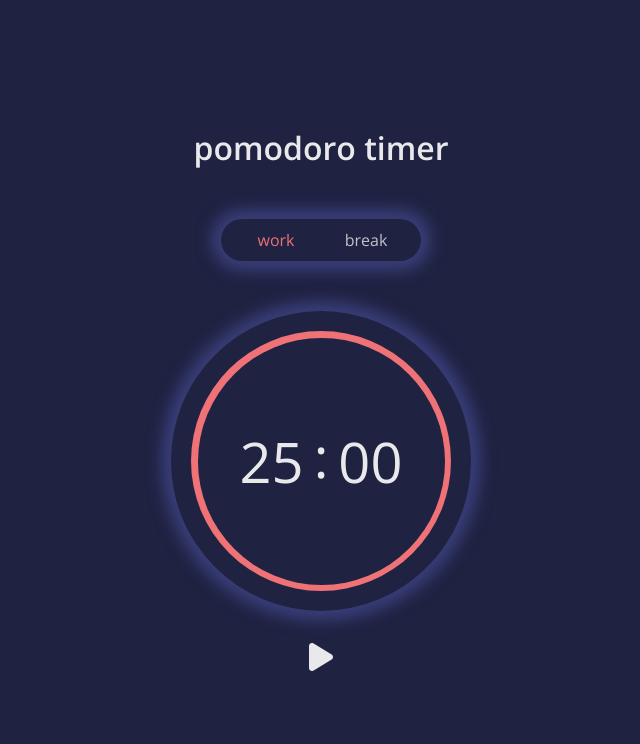
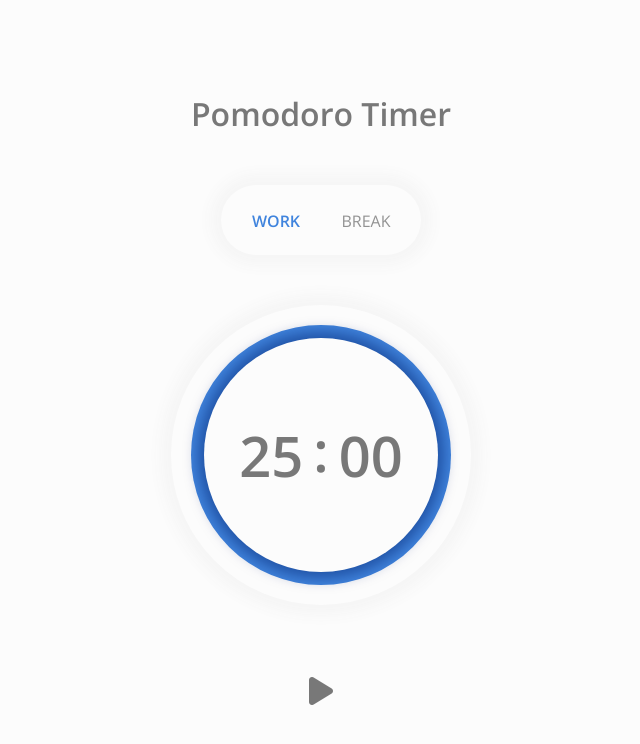
Before and after one commit to Jaammmees/2023Sem1ADDS, a plain HTML site: page index.html in a window 1280 px wide. Shown: the whole page, without its empty margins (319-959 px from the left). Drawn offline with nearby package versions, Linux system fonts and the light colour scheme.

Commit message:
added leading zeros and changed colours

```diff
--- a/index.html
+++ b/index.html
@@ -17,11 +17,11 @@
 <body>
     <section>
         <div class="container">
-            <h1>pomodoro timer</h1>
+            <h1>Pomodoro Timer</h1>
 
-            <div class="painel">
-                <p id="work" class="active">work</p>
-                <p id="break">break</p>
+            <div class="panel">
+                <p id="work" class="active">WORK</p>
+                <p id="break">BREAK</p>
             </div>
 
             <div class="timer">
--- a/script.js
+++ b/script.js
@@ -17,7 +17,7 @@ function start(){
     document.getElementById('start').style.display = "none";
     document.getElementById('reset').style.display = "block";
 
-    seconds = 59;
+    seconds = 15;
 
     let workMinutes = workTime - 1
     let breakMinutes = breakTime - 1
@@ -26,9 +26,10 @@ function start(){
 
     let timerFunction = () => {
         document.getElementById('minutes').innerHTML = workMinutes;
-        document.getElementById('seconds').innerHTML = seconds;
+        document.getElementById('seconds').innerHTML = seconds.toString().padStart(2, '0');
 
         seconds = seconds - 1;
+
 
         if(seconds == 0){
             workMinutes = workMinutes -1;
--- a/style.css
+++ b/style.css
@@ -1,10 +1,10 @@
 :root {
     font-size: 62.5%;
 
-    --color-primary: hsl(235, 35%, 19%);
-    --color-secondary: hsl(358, 78%, 69%);
-    --color-font: hsla(0, 0%, 100%, 0.902);
-    --color-shadow: hsl(235, 36%, 35%);
+    --color-primary: hsl(0, 0%, 99%);
+    --color-secondary: hsl(214, 70%, 56%);
+    --color-font: hsla(0, 0%, 41%, 0.902);
+    --color-shadow: hsl(0, 0%, 96%);
 }
 
 *{
@@ -50,7 +50,7 @@ section{
     flex-direction: column;
 }
 
-.painel{
+.panel{
     display: grid;
     grid-template-columns: 1fr 1fr;
     text-align: center;
@@ -58,16 +58,18 @@ section{
     margin-block: 5rem;
     padding: 1rem;
     border-radius: 10rem;
+    height:7rem;
+    padding-top: 25px;
     -webkit-box-shadow: 0px 0px 15px 10px var(--color-shadow);
     box-shadow: 0px 0px 15px 10px var(--color-shadow)
 }
 
-.painel p{
+.panel p{
     opacity: .8;
     transition: 1s ease-in;
 }
 
-.painel p.active{
+.panel p.active{
     opacity: 1;
     color: var(--color-secondary);
 }
@@ -97,16 +99,19 @@ section{
 .circle::before{
     content: '';
     position: absolute;
-    width: 95%;
-    height: 95%;
+    width: 90%;
+    height: 90%;
     border-radius: 50%;
     background-color: var(--color-primary);
+    -webkit-box-shadow: 0px 0px 14px 6px rgba(57, 93, 255, 0.51);
+    box-shadow: 0px 0px 14px 6px rgba(0, 34, 109, 0.51);
 }
 
 .time {
     position: relative;
     display: flex;
     flex-direction: row;
+    font-weight: bolder;
 }
 
 .time p{
@@ -120,7 +125,7 @@ section{
 }
 
 .controls{
-    margin-top: 3rem;
+    margin-top: 7rem;
 }
 
 .controls button {
@@ -132,3 +137,7 @@ section{
 .controls #reset {
     display: none;
 }
+
+.active{
+    font-weight:bolder;
+}
```
